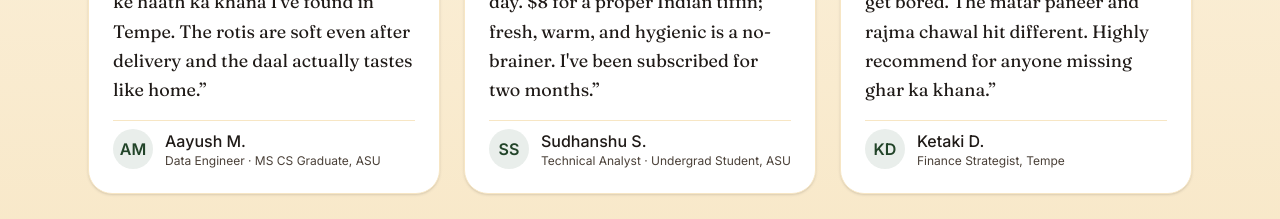
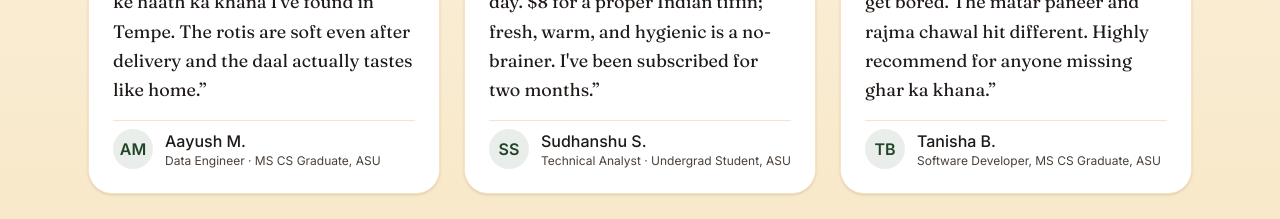
Before and after one commit to AayushMehta0924/ghar-ka-khana, a Next.js app: page / in a window 1280 px wide. Shown: the part 4400-4619 px from the top of the page. Built offline with nearby package versions, Linux system fonts and the light colour scheme.

Commit message:
chore(content): update third testimonial persona to Tanisha B.

```diff
--- a/src/content/testimonials.ts
+++ b/src/content/testimonials.ts
@@ -25,9 +25,9 @@ export const testimonials: Testimonial[] = [
       "I was eating $15 Chipotle every day. $8 for a proper Indian tiffin; fresh, warm, and hygienic is a no-brainer. I've been subscribed for two months.",
   },
   {
-    name: "Ketaki D.",
-    role: "Finance Strategist, Tempe",
-    initials: "KD",
+    name: "Tanisha B.",
+    role: "Software Developer, MS CS Graduate, ASU",
+    initials: "TB",
     rating: 5,
     quote:
       "The menu changes daily so I never get bored. The matar paneer and rajma chawal hit different. Highly recommend for anyone missing ghar ka khana.",
```
